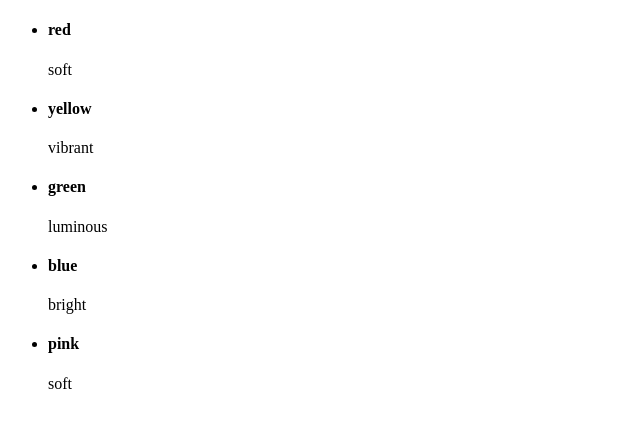
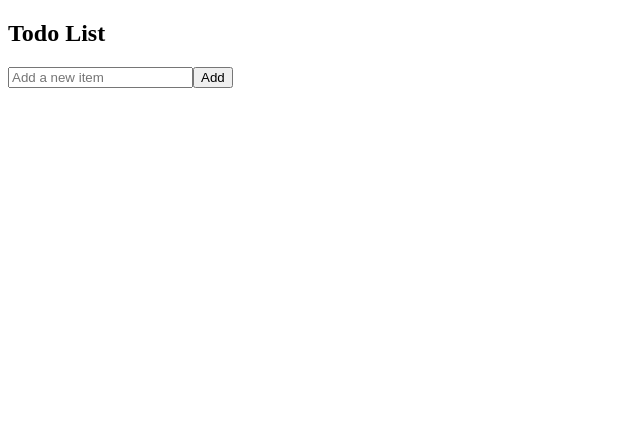
Before and after one commit to monica-lucaci/develhope-react, a React (Vite) app in the folder my-app/: page / in a window 1280 px wide. Shown: the top 428 px of the page, without its empty margins (0-640 px from the left). Built offline with nearby package versions, Linux system fonts and the light colour scheme.

Commit message:
To do List

```diff
--- a/my-app/src/App.jsx
+++ b/my-app/src/App.jsx
@@ -1,9 +1,10 @@
-import Colors from "./Colors";
+import TodoList from "./TodoList";
+
 
 const App = () => {
   return (
     <div>
-      <Colors />
+    <TodoList  />
     </div>
   );
 };
--- /dev/null
+++ b/my-app/src/TodoList.jsx
@@ -0,0 +1,40 @@
+import React, { useState } from "react";
+
+const TodoList = () => {
+
+  const [items, setItems] = useState([]);
+
+  const [inputValue, setInputValue] = useState("");
+
+  const handleInputValue = (e) => setInputValue(e.target.value)
+
+
+  const addItem = () => {
+    if (inputValue.trim() !== "") {
+      setItems([...items, inputValue]);
+      setInputValue("");
+    }
+  };
+
+
+
+  return (
+    <div>
+      <h2>Todo List</h2>
+      <ul>
+        {items.map((item, index) => (
+          <li key={index}>{item}</li>
+        ))}
+      </ul>
+      <input
+        type="text"
+        placeholder="Add a new item"
+        value={inputValue}
+        onChange={handleInputValue}
+      />
+      <button onClick={addItem}>Add</button>
+    </div>
+  );
+};
+
+export default TodoList;
```
